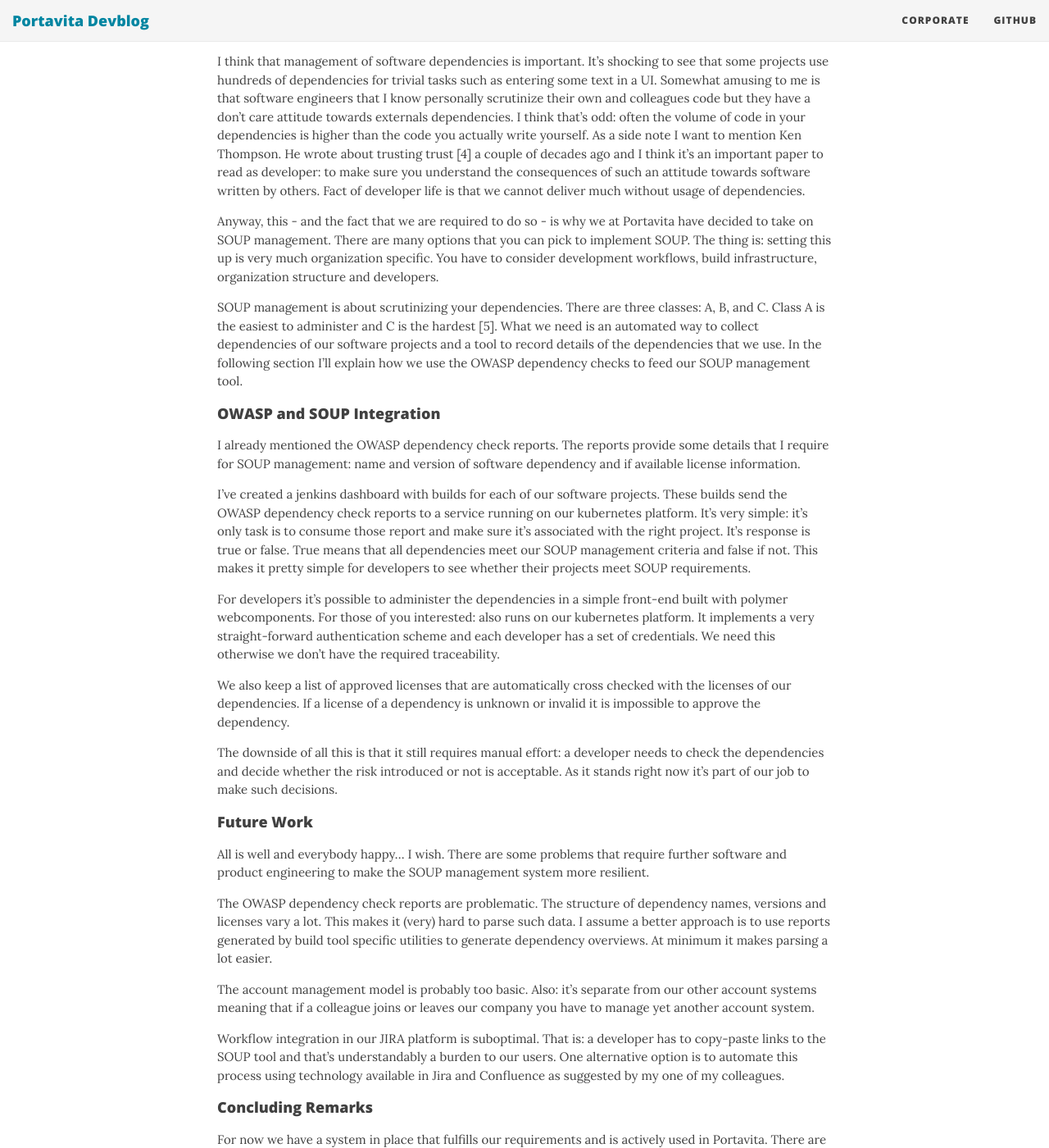
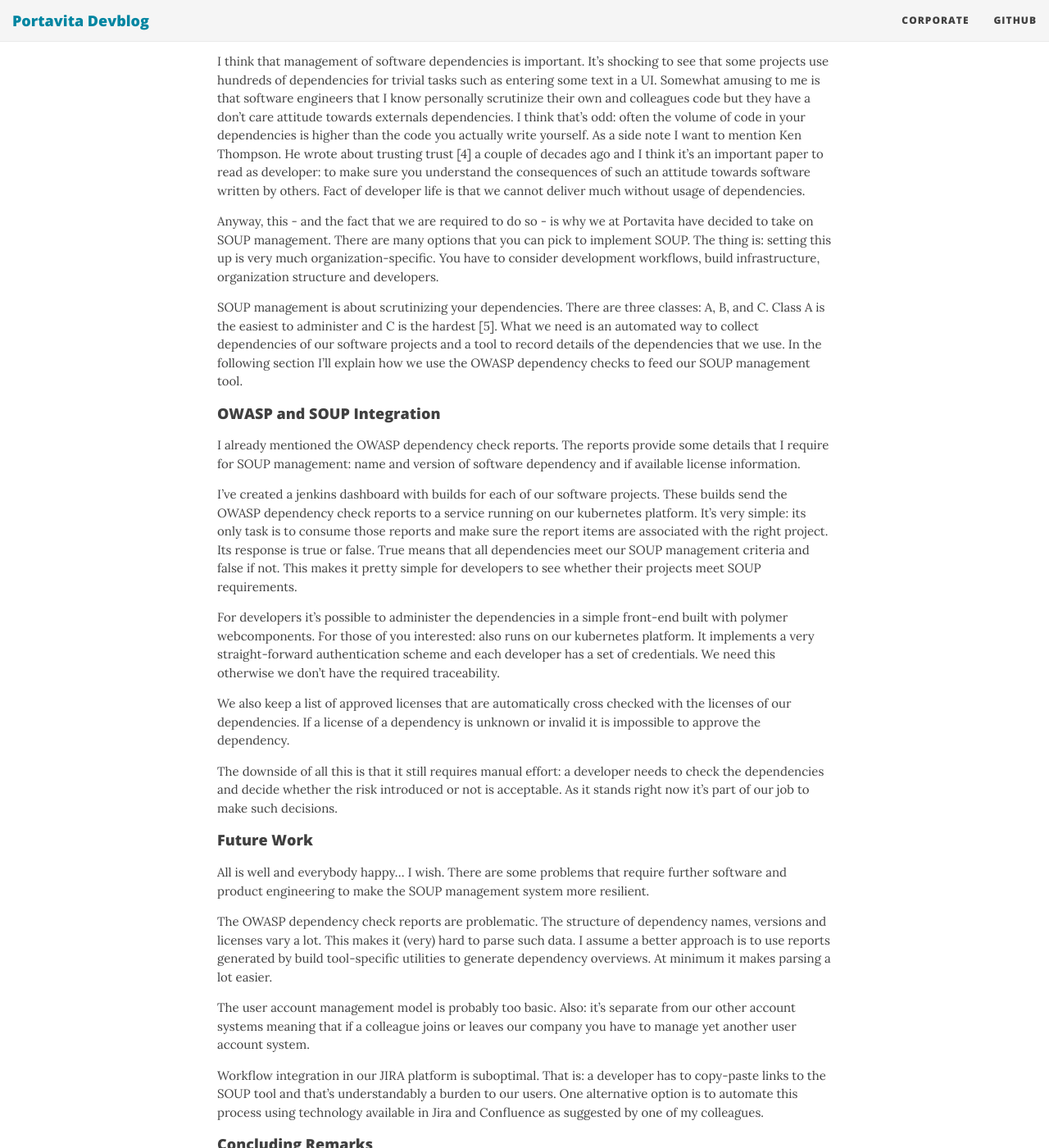
Before and after one commit to Portavita/portavita.github.io, a Jekyll site: the page built from _posts/2019-09-19-owasp-soup-management.markdown, in a window 1280 px wide and 1400 px high, scrolled down 1052 px. Shown: the whole window at 82% size. Built offline with Jekyll 4.4.1, drawn with Linux system fonts in a browser that asks for light colours; nearby versions of some CDN libraries.

Commit message:
correct spelling

```diff
--- a/_posts/2019-09-19-owasp-soup-management.markdown
+++ b/_posts/2019-09-19-owasp-soup-management.markdown
@@ -28,7 +28,7 @@ We use the dependency check [3] plugin for Jenkins and each night we automatical
 
 I think that management of software dependencies is important. It’s shocking to see that some projects use hundreds of dependencies for trivial tasks such as entering some text in a UI. Somewhat amusing to me is that software engineers that I know personally scrutinize their own and colleagues code but they have a don’t care attitude towards externals dependencies. I think that’s odd: often the volume of code in your dependencies is higher than the code you actually write yourself. As a side note I want to mention Ken Thompson. He wrote about trusting trust [4] a couple of decades ago and I think it’s an important paper to read as developer: to make sure you understand the consequences of such an attitude towards software written by others. Fact of developer life is that we cannot deliver much without usage of dependencies.
 
-Anyway, this - and the fact that we are required to do so - is why we at Portavita have decided to take on SOUP management. There are many options that you can pick to implement SOUP. The thing is: setting this up is very much organization specific. You have to consider development workflows, build infrastructure, organization structure and developers.
+Anyway, this - and the fact that we are required to do so - is why we at Portavita have decided to take on SOUP management. There are many options that you can pick to implement SOUP. The thing is: setting this up is very much organization-specific. You have to consider development workflows, build infrastructure, organization structure and developers.
 
 SOUP management is about scrutinizing your dependencies. There are three classes: A, B, and C. Class A is the easiest to administer and C is the hardest [5]. What we need is an automated way to collect dependencies of our software projects and a tool to record details of the dependencies that we use. In the following section I’ll explain how we use the OWASP dependency checks to feed our SOUP management tool.
 
@@ -36,7 +36,7 @@ SOUP management is about scrutinizing your dependencies. There are three classes
 
 I already mentioned the OWASP dependency check reports. The reports provide some details that I require for SOUP management: name and version of software dependency and if available license information.
 
-I’ve created a jenkins dashboard with builds for each of our software projects. These builds send the OWASP dependency check reports to a service running on our kubernetes platform. It’s very simple: it’s only task is to consume those report and make sure it’s associated with the right project. It’s response is true or false. True means that all dependencies meet our SOUP management criteria and false if not. This makes it pretty simple for developers to see whether their projects meet SOUP requirements.
+I’ve created a jenkins dashboard with builds for each of our software projects. These builds send the OWASP dependency check reports to a service running on our kubernetes platform. It’s very simple: its only task is to consume those reports and make sure the report items are associated with the right project. Its response is true or false. True means that all dependencies meet our SOUP management criteria and false if not. This makes it pretty simple for developers to see whether their projects meet SOUP requirements.
 
 For developers it’s possible to administer the dependencies in a simple front-end built with polymer webcomponents. For those of you interested: also runs on our kubernetes platform. It implements a very straight-forward authentication scheme and each developer has a set of credentials. We need this otherwise we don’t have the required traceability.
 
@@ -48,11 +48,11 @@ The downside of all this is that it still requires manual effort: a developer ne
 
 All is well and everybody happy… I wish. There are some problems that require further software and product engineering to make the SOUP management system more resilient.
 
-The OWASP dependency check reports are problematic. The structure of dependency names, versions and licenses vary a lot. This makes it (very) hard to parse such data. I assume a better approach is to use reports generated by build tool specific utilities to generate dependency overviews. At minimum it makes parsing a lot easier.
+The OWASP dependency check reports are problematic. The structure of dependency names, versions and licenses vary a lot. This makes it (very) hard to parse such data. I assume a better approach is to use reports generated by build tool-specific utilities to generate dependency overviews. At minimum it makes parsing a lot easier.
 
-The account management model is probably too basic. Also: it’s separate from our other account systems meaning that if a colleague joins or leaves our company you have to manage yet another account system.
+The user account management model is probably too basic. Also: it’s separate from our other account systems meaning that if a colleague joins or leaves our company you have to manage yet another user account system.
 
-Workflow integration in our JIRA platform is suboptimal. That is: a developer has to copy-paste links to the SOUP tool and that’s understandably a burden to our users. One alternative option is to automate this process using technology available in Jira and Confluence as suggested by my one of my colleagues.
+Workflow integration in our JIRA platform is suboptimal. That is: a developer has to copy-paste links to the SOUP tool and that’s understandably a burden to our users. One alternative option is to automate this process using technology available in Jira and Confluence as suggested by one of my colleagues.
 
 #### Concluding Remarks
 
```
